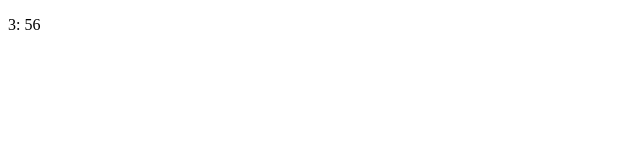
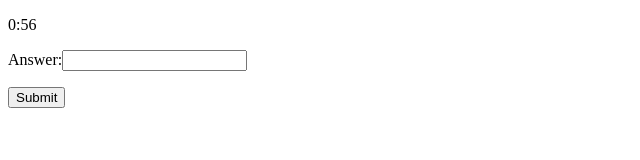
Before and after one commit to Simon-Sandrew/astromath, a website: page timer/index.html in a window 1280 px wide. Shown: the whole page, without its empty margins (0-640 px from the left). Drawn offline with Linux system fonts and the light colour scheme.

Commit message:
wow a button
wow a button

```diff
--- a/timer/index.html
+++ b/timer/index.html
@@ -7,7 +7,10 @@
     <title>Astromath | Home</title>
 </head>
 <body>
-    <p id="timer">4:00</p>
+    <p id="timer">1:00</p>
+    Answer:<input type="text" id="answer"/>
+    <p id="sellout"></p>
+    <button onclick="getInput()">Submit</button>
     <script type="text/javascript" src="timer.js"></script>
 </body>
 </html>
--- a/timer/timer.js
+++ b/timer/timer.js
@@ -1,15 +1,16 @@
-const startingMinutes = 4;
+const startingMinutes = 1;
 let totalSeconds = startingMinutes * 60;
-
-const timerElem = document.getElementById('timer');
-
+const timerElem = document.getElementById("timer");
+const resultElem = document.getElementById("sellout");
 setInterval(updateTimer, 1000);
-
+function getInput(){
+    resultElem.innerHTML="wow a button";
+}
 function updateTimer(){
     const minutes=Math.floor(totalSeconds/60);
     let seconds=totalSeconds%60;
-    seconds = seconds < 10 ? '0' +seconds : seconds;
-    timerElem.innerHTML = `${minutes}: ${seconds}`;
+    seconds = seconds < 10 ? '0' +seconds: seconds;
+    timerElem.innerHTML = `${minutes}:${seconds}`;
     totalSeconds--;
     totalSeconds=totalSeconds<0?0:totalSeconds;
 }
```
